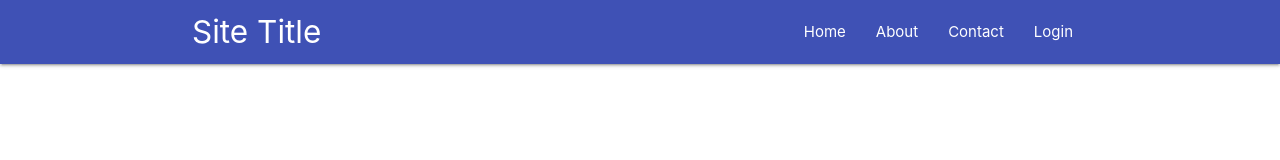
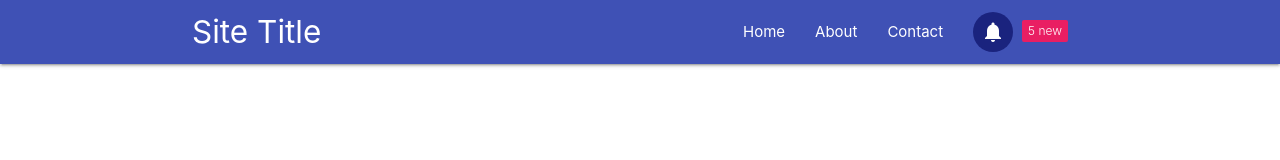
Before and after one commit to nweligalla/Materialize-cheat-sheet, a plain HTML site: page index.html in a window 1280 px wide. Drawn offline with nearby package versions, Linux system fonts and the light colour scheme.

Commit message:
materialize badges

```diff
--- a/index.html
+++ b/index.html
@@ -10,6 +10,14 @@
     <!--Import Google Icon Font-->
     <link href="https://fonts.googleapis.com/icon?family=Material+Icons" rel="stylesheet">
     <title>Materialize CSS</title>
+
+    <style>
+        nav .badge {
+            position: relative;
+            top: 20px;
+            right: 20px
+        }
+    </style>
 
 </head>
 
@@ -25,7 +33,12 @@
                 <li><a href="" class="">Home</a></li>
                 <li><a href="" class="">About</a></li>
                 <li><a href="" class="">Contact</a></li>
-                <li><a href="" class="">Login</a></li>
+                <li><a href="" class="btn-floating indigo darken-4 z-depth-0">
+                        <i class="material-icons">
+                            notifications
+                        </i>
+                    </a></li>
+                <li><span class="badge pink white-text new">5</span></li>
             </ul>
         </div>
     </nav>
@@ -42,7 +55,7 @@
     <script src="https://cdnjs.cloudflare.com/ajax/libs/materialize/1.0.0/js/materialize.min.js"></script>
 
     <script>
-        $(document).ready(function(){
+        $(document).ready(function () {
             $('.sidenav').sidenav();
         })
     </script>
```
